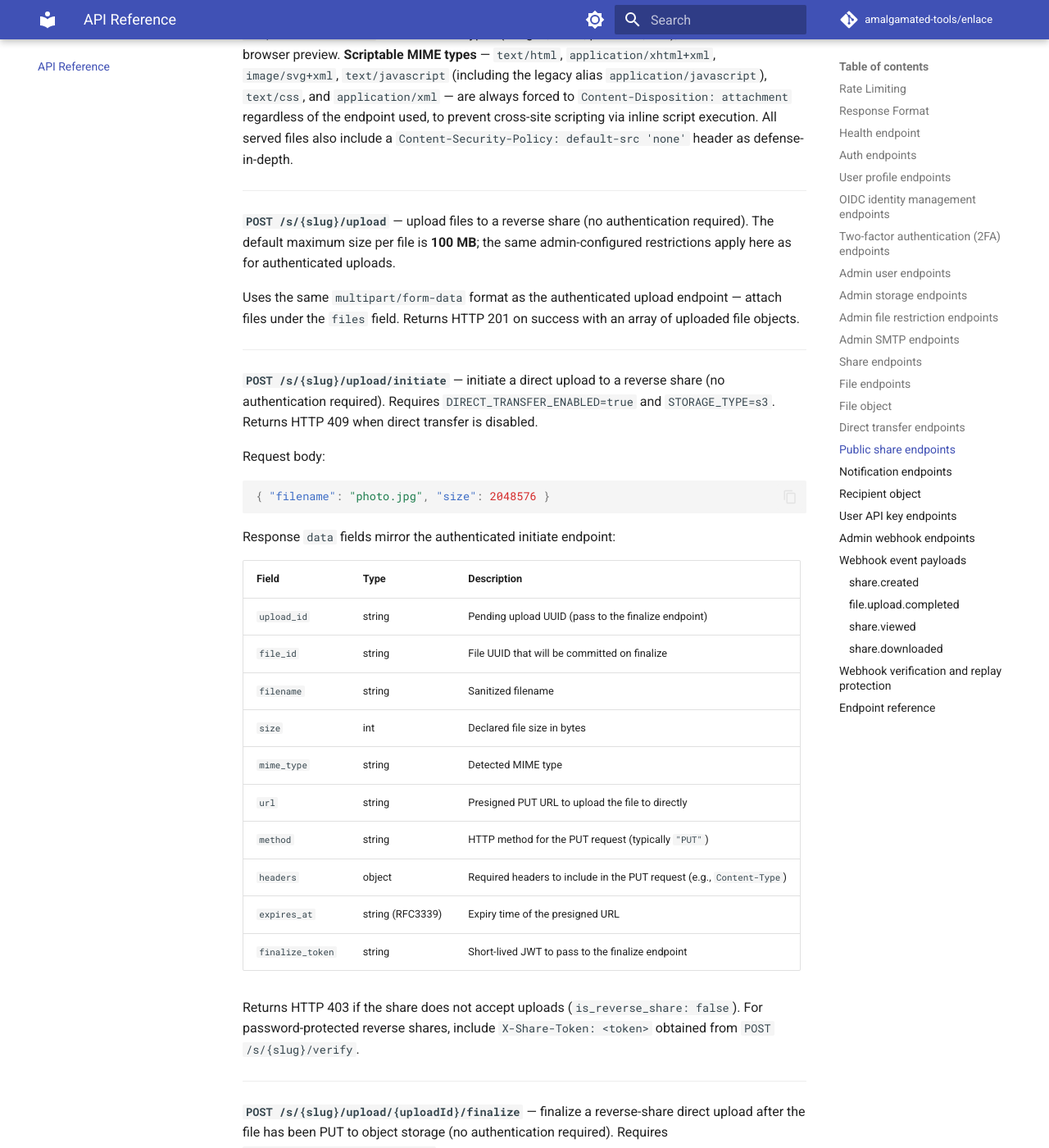
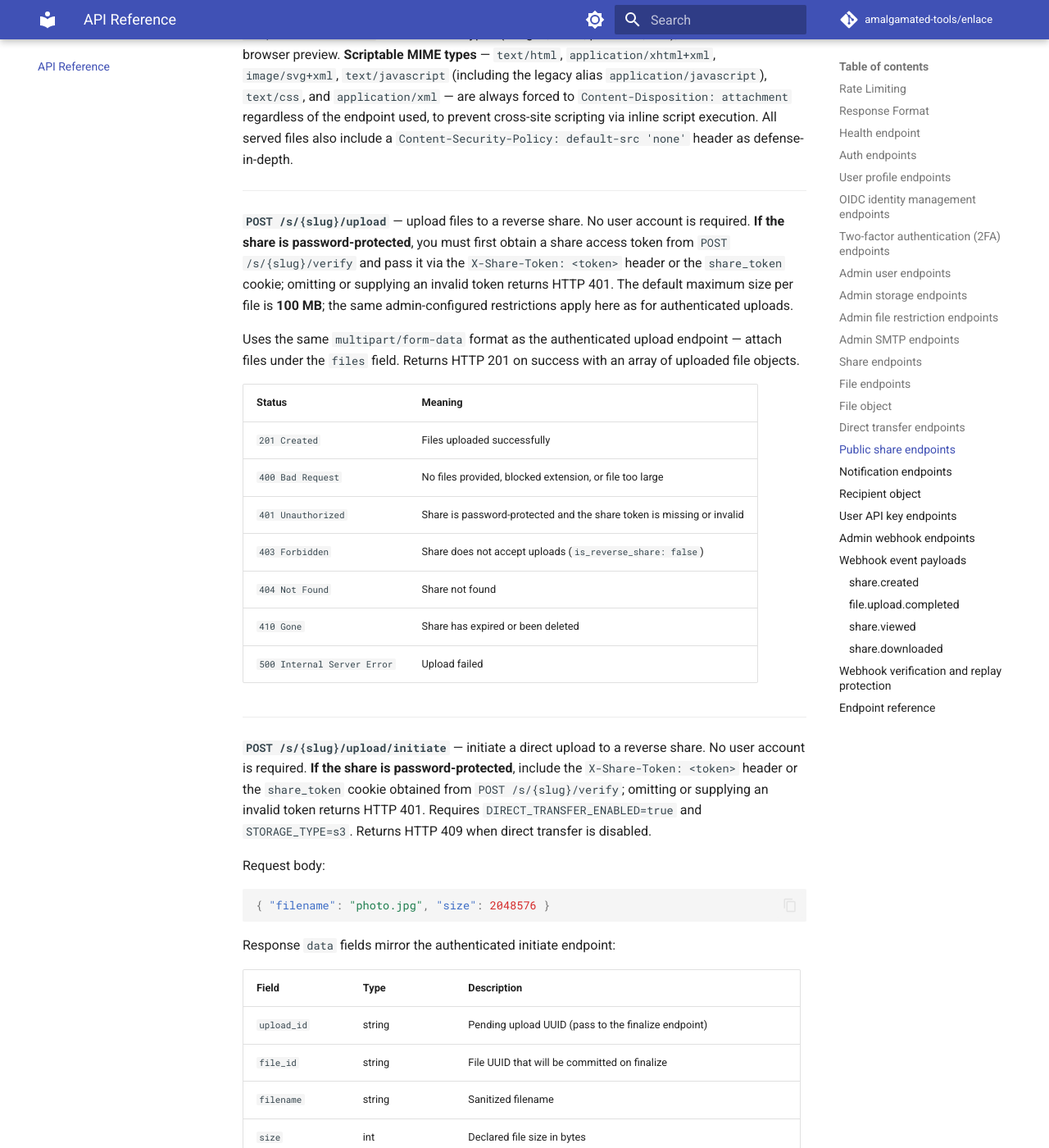
Before and after one commit to amalgamated-tools/enlace, an MkDocs documentation site: the page built from docs/api.md, in a window 1280 px wide and 1400 px high, scrolled down 23266 px. Shown: the whole window at 82% size. Built offline with MkDocs 1.6.1 and Material for MkDocs 9.7.7, drawn with Linux system fonts in a browser that asks for light colours; comment, search, counter and statistics services are not loaded; some of the changed text lies outside the part shown.

Commit message:
docs: clarify share-token auth requirement for password-protected reverse-share uploads
All three reverse-share upload endpoints (POST /s/{slug}/upload,
POST /s/{slug}/upload/initiate, POST /s/{slug}/upload/{uploadId}/finalize)
now enforce share-token authentication when the share is password-protected.

Updates:
- Replace blanket "no authentication required" parentheticals with accurate
  per-endpoint notes explaining the password-protection caveat
- Add a status table to POST /s/{slug}/upload documenting the new 401 case
- Update the finalize endpoint's 401 row to cover both the share-token and
  finalize-token validation failure paths
- Consolidate the password-protected note for the initiate endpoint inline
  (previously a trailing sentence after the response table)

Co-authored-by: Copilot <223556219+Copilot@users.noreply.github.com>

```diff
--- a/docs/api.md
+++ b/docs/api.md
@@ -713,13 +713,23 @@ For password-protected shares, include the access token via the `X-Share-Token:
 
 ---
 
-**`POST /s/{slug}/upload`** — upload files to a reverse share (no authentication required). The default maximum size per file is **100 MB**; the same admin-configured restrictions apply here as for authenticated uploads.
+**`POST /s/{slug}/upload`** — upload files to a reverse share. No user account is required. **If the share is password-protected**, you must first obtain a share access token from `POST /s/{slug}/verify` and pass it via the `X-Share-Token: <token>` header or the `share_token` cookie; omitting or supplying an invalid token returns HTTP 401. The default maximum size per file is **100 MB**; the same admin-configured restrictions apply here as for authenticated uploads.
 
 Uses the same `multipart/form-data` format as the authenticated upload endpoint — attach files under the `files` field. Returns HTTP 201 on success with an array of uploaded file objects.
 
+| Status | Meaning |
+|---|---|
+| `201 Created` | Files uploaded successfully |
+| `400 Bad Request` | No files provided, blocked extension, or file too large |
+| `401 Unauthorized` | Share is password-protected and the share token is missing or invalid |
+| `403 Forbidden` | Share does not accept uploads (`is_reverse_share: false`) |
+| `404 Not Found` | Share not found |
+| `410 Gone` | Share has expired or been deleted |
+| `500 Internal Server Error` | Upload failed |
+
 ---
 
-**`POST /s/{slug}/upload/initiate`** — initiate a direct upload to a reverse share (no authentication required). Requires `DIRECT_TRANSFER_ENABLED=true` and `STORAGE_TYPE=s3`. Returns HTTP 409 when direct transfer is disabled.
+**`POST /s/{slug}/upload/initiate`** — initiate a direct upload to a reverse share. No user account is required. **If the share is password-protected**, include the `X-Share-Token: <token>` header or the `share_token` cookie obtained from `POST /s/{slug}/verify`; omitting or supplying an invalid token returns HTTP 401. Requires `DIRECT_TRANSFER_ENABLED=true` and `STORAGE_TYPE=s3`. Returns HTTP 409 when direct transfer is disabled.
 
 Request body:
 
@@ -742,11 +752,11 @@ Response `data` fields mirror the authenticated initiate endpoint:
 | `expires_at` | string (RFC3339) | Expiry time of the presigned URL |
 | `finalize_token` | string | Short-lived JWT to pass to the finalize endpoint |
 
-Returns HTTP 403 if the share does not accept uploads (`is_reverse_share: false`). For password-protected reverse shares, include `X-Share-Token: <token>` obtained from `POST /s/{slug}/verify`.
+Returns HTTP 403 if the share does not accept uploads (`is_reverse_share: false`), or HTTP 401 if the share is password-protected and the share token is missing or invalid.
 
 ---
 
-**`POST /s/{slug}/upload/{uploadId}/finalize`** — finalize a reverse-share direct upload after the file has been PUT to object storage (no authentication required). Requires `DIRECT_TRANSFER_ENABLED=true`.
+**`POST /s/{slug}/upload/{uploadId}/finalize`** — finalize a reverse-share direct upload after the file has been PUT to object storage. No user account is required. **If the share is password-protected**, include the `X-Share-Token: <token>` header or the `share_token` cookie. Requires `DIRECT_TRANSFER_ENABLED=true`.
 
 Path parameter: `uploadId` — the `upload_id` returned by the initiate endpoint.
 
@@ -769,7 +779,7 @@ The server verifies the token, confirms the object exists in storage with the ex
 |---|---|
 | `201 Created` | Upload finalized; file record created |
 | `400 Bad Request` | Missing or malformed token |
-| `401 Unauthorized` | Invalid finalize token |
+| `401 Unauthorized` | Share token missing or invalid (password-protected share), or invalid finalize token |
 | `403 Forbidden` | Share does not accept uploads |
 | `404 Not Found` | Pending upload not found or already consumed |
 | `409 Conflict` | Direct transfer disabled, or storage does not support presigned URLs |
```
